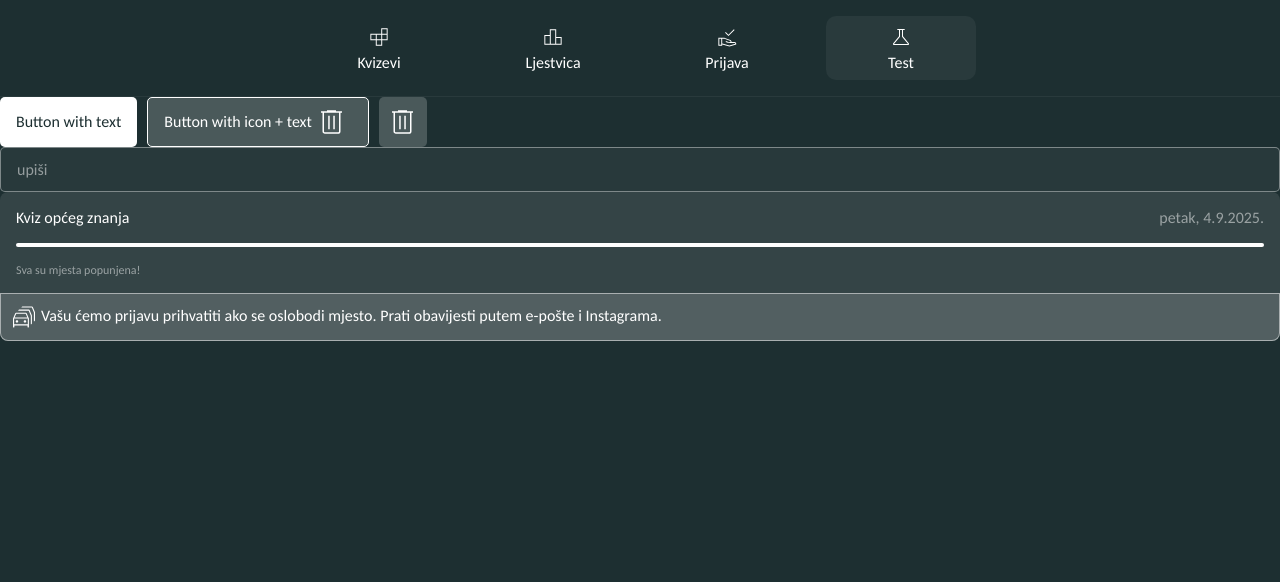
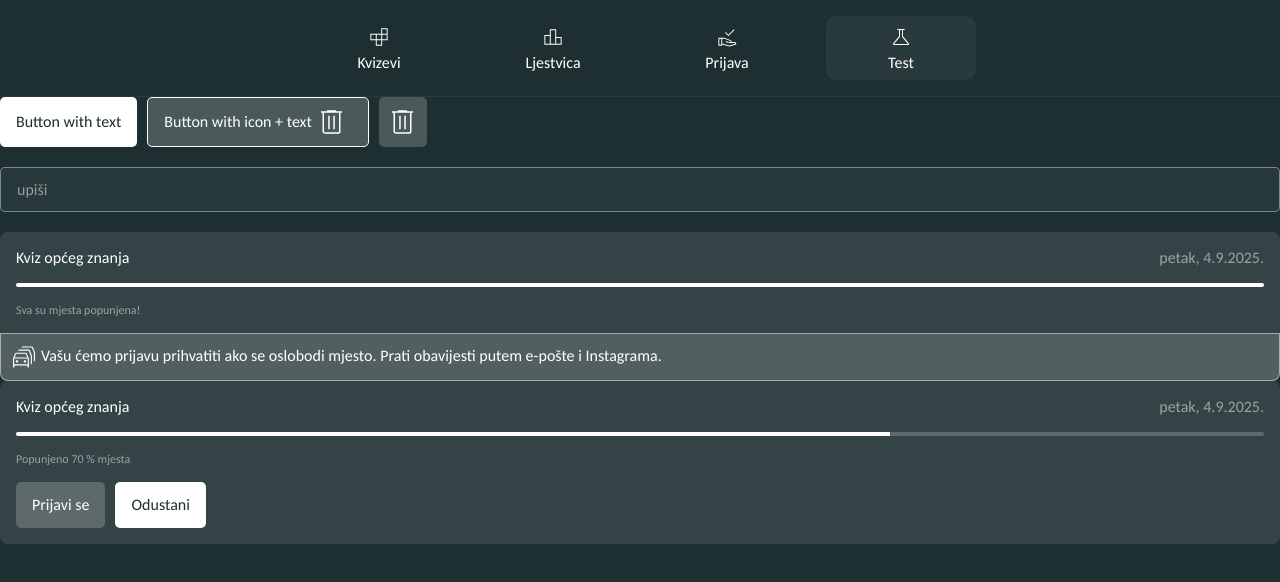
Before and after one commit to lovretomic/peta-kviz-app, a React (Vite) app: page /test in a window 1280 px wide. Shown: the top 582 px of the page. Built offline with nearby package versions, Linux system fonts and the light colour scheme.

Commit message:
added withButtons variant

```diff
--- a/src/components/ProgressBar/ProgressBar.tsx
+++ b/src/components/ProgressBar/ProgressBar.tsx
@@ -1,18 +1,21 @@
 import c from "./ProgressBar.module.scss";
 import clsx from "clsx";
 import carIcon from "../../assets/icons/full-cars.svg";
+import Button from "../Button/Button";
 
 type ProgressBarProps = {
   percentage: number;
   label: string;
   date: string;
   className?: string;
+  variant?: "default" | "withButtons";
 } & React.HTMLAttributes<HTMLDivElement>;
 const ProgressBar: React.FC<ProgressBarProps> = ({
   percentage,
   label,
   date,
   className,
+  variant = "default",
   ...handlers
 }) => {
   return (
@@ -39,6 +42,13 @@ const ProgressBar: React.FC<ProgressBarProps> = ({
           putem e-pošte i Instagrama.
         </div>
       )}
+
+      {variant === "withButtons" && percentage !== 100 && (
+        <div style={{ display: "flex", gap: "10px" }}>
+          <Button variant="secondary">Prijavi se</Button>
+          <Button variant="primary">Odustani</Button>
+        </div>
+      )}
     </div>
   );
 };
--- a/src/pages/TestPage/TestPage.tsx
+++ b/src/pages/TestPage/TestPage.tsx
@@ -5,7 +5,7 @@ import trashIcon from "../../assets/icons/trash.svg";
 
 const TestPage = () => {
   return (
-    <>
+    <div style={{ display: "flex", flexDirection: "column", gap: "20px" }}>
       <div style={{ display: "flex", gap: "10px" }}>
         <Button variant="primary">Button with text</Button>
         <Button variant="outlined" icon={trashIcon}>
@@ -22,8 +22,14 @@ const TestPage = () => {
           date="petak, 4.9.2025."
           percentage={100}
         />
+        <ProgressBar
+          label="Kviz općeg znanja"
+          date="petak, 4.9.2025."
+          percentage={70}
+          variant="withButtons"
+        />
       </div>
-    </>
+    </div>
   );
 };
 
```
